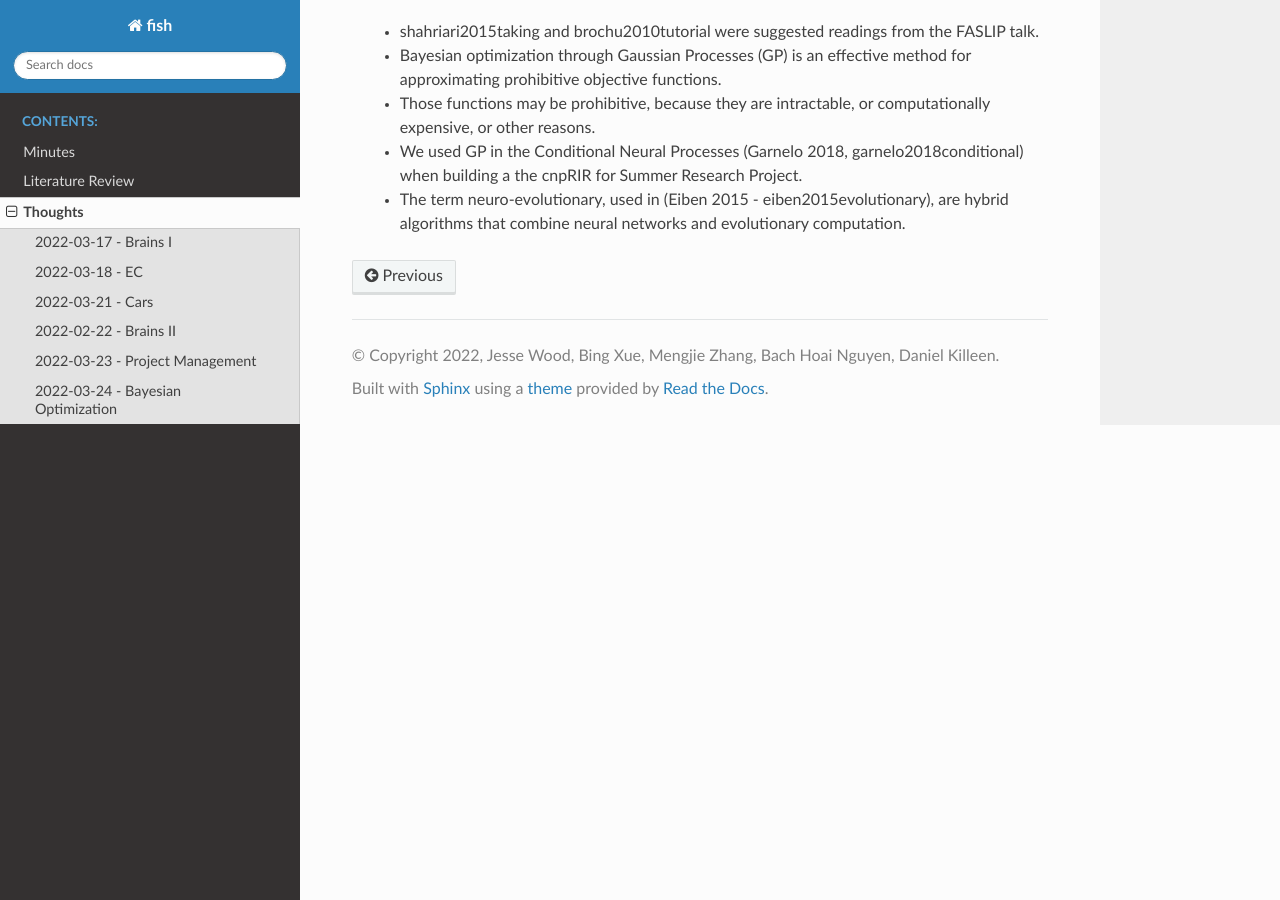
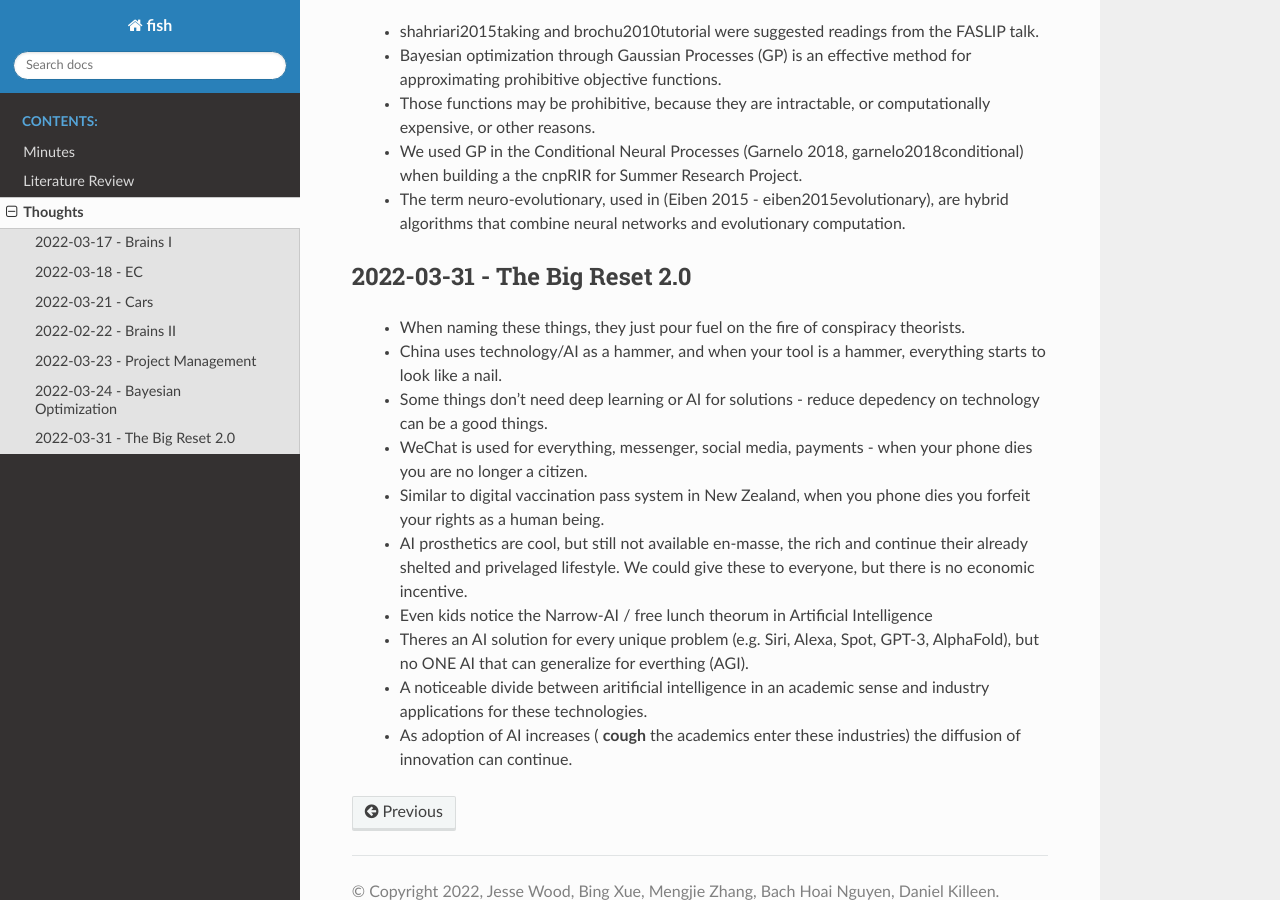
Before and after one commit to woodRock/fishy-business, a Sphinx documentation site: the page built from docs/source/thoughts.rst, in a window 1280 px wide and 900 px high, scrolled down 3496 px. Built offline with Sphinx 7.4.7 and the Read the Docs theme 2.0.0, drawn with Linux system fonts in a browser that asks for light colours.

Commit message:
Thoughts - The Big Reset 2.0

```diff
--- a/docs/source/thoughts.rst
+++ b/docs/source/thoughts.rst
@@ -108,3 +108,16 @@ brewer2006brown
     * Those functions may be prohibitive, because they are intractable, or computationally expensive, or other reasons.
     * We used GP in the Conditional Neural Processes (Garnelo 2018, garnelo2018conditional) when building a the cnpRIR for Summer Research Project.
     * The term neuro-evolutionary, used in (Eiben 2015 - eiben2015evolutionary), are hybrid algorithms that combine neural networks and evolutionary computation.
+
+2022-03-31 - The Big Reset 2.0
+------------------------------
+    * When naming these things, they just pour fuel on the fire of conspiracy theorists.
+    * China uses technology/AI as a hammer, and when your tool is a hammer, everything starts to look like a nail.
+    * Some things don't need deep learning or AI for solutions - reduce depedency on technology can be a good things.
+    * WeChat is used for everything, messenger, social media, payments - when your phone dies you are no longer a citizen.
+    * Similar to digital vaccination pass system in New Zealand, when you phone dies you forfeit your rights as a human being.
+    * AI prosthetics are cool, but still not available en-masse, the rich and  continue their already shelted and privelaged lifestyle. We could give these to everyone, but there is no economic incentive.
+    * Even kids notice the Narrow-AI / free lunch theorum in Artificial Intelligence
+    * Theres an AI solution for every unique problem (e.g. Siri, Alexa, Spot, GPT-3, AlphaFold), but no ONE AI that can generalize for everthing (AGI).
+    * A noticeable divide between aritificial intelligence in an academic sense and industry applications for these technologies.
+    * As adoption of AI increases ( **cough** the academics enter these industries) the diffusion of innovation can continue.
```
Also changed, not shown: code/cnn/assets/accuracy.png, code/cnn/assets/loss.png, 2 other files.
